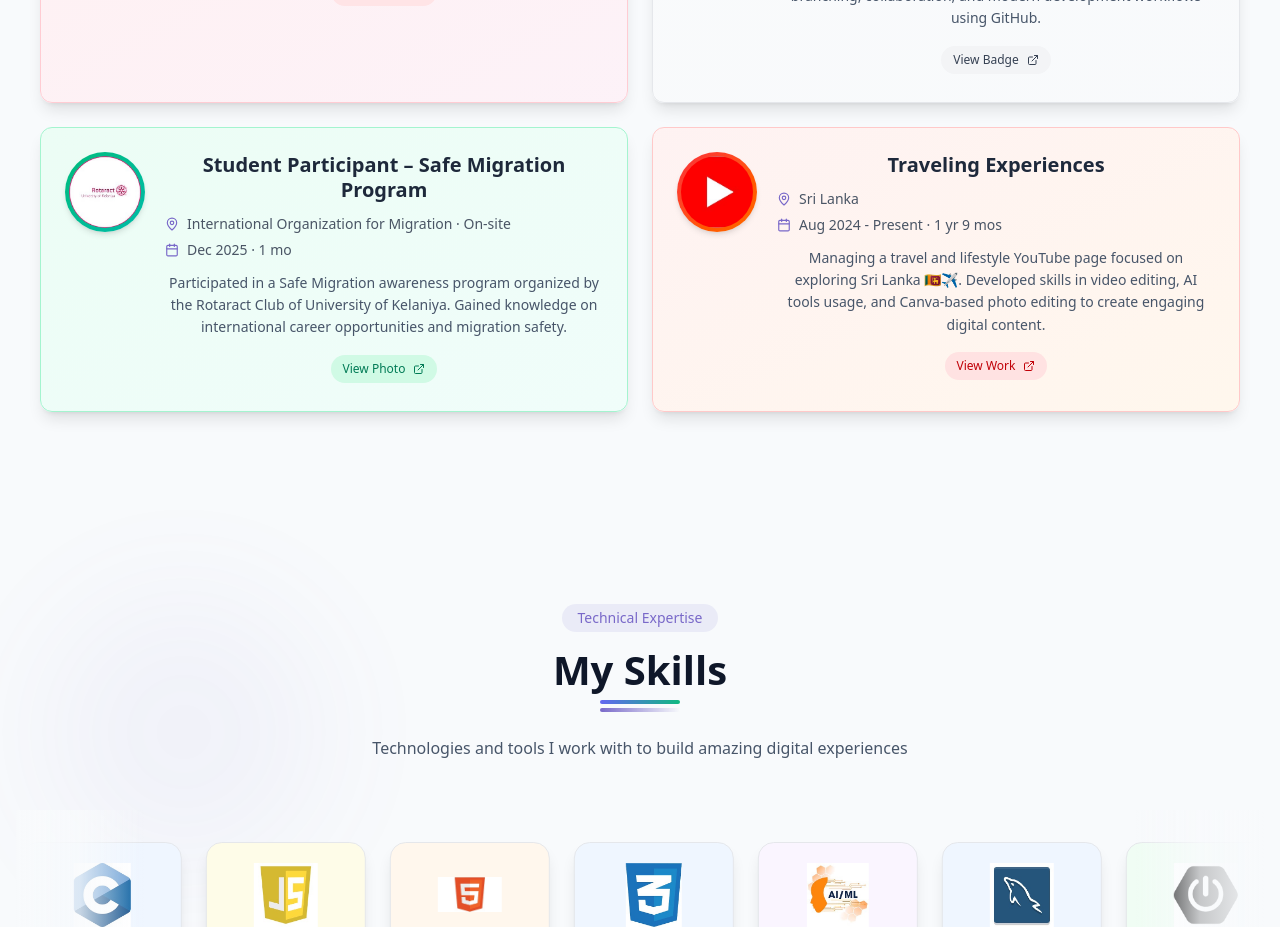
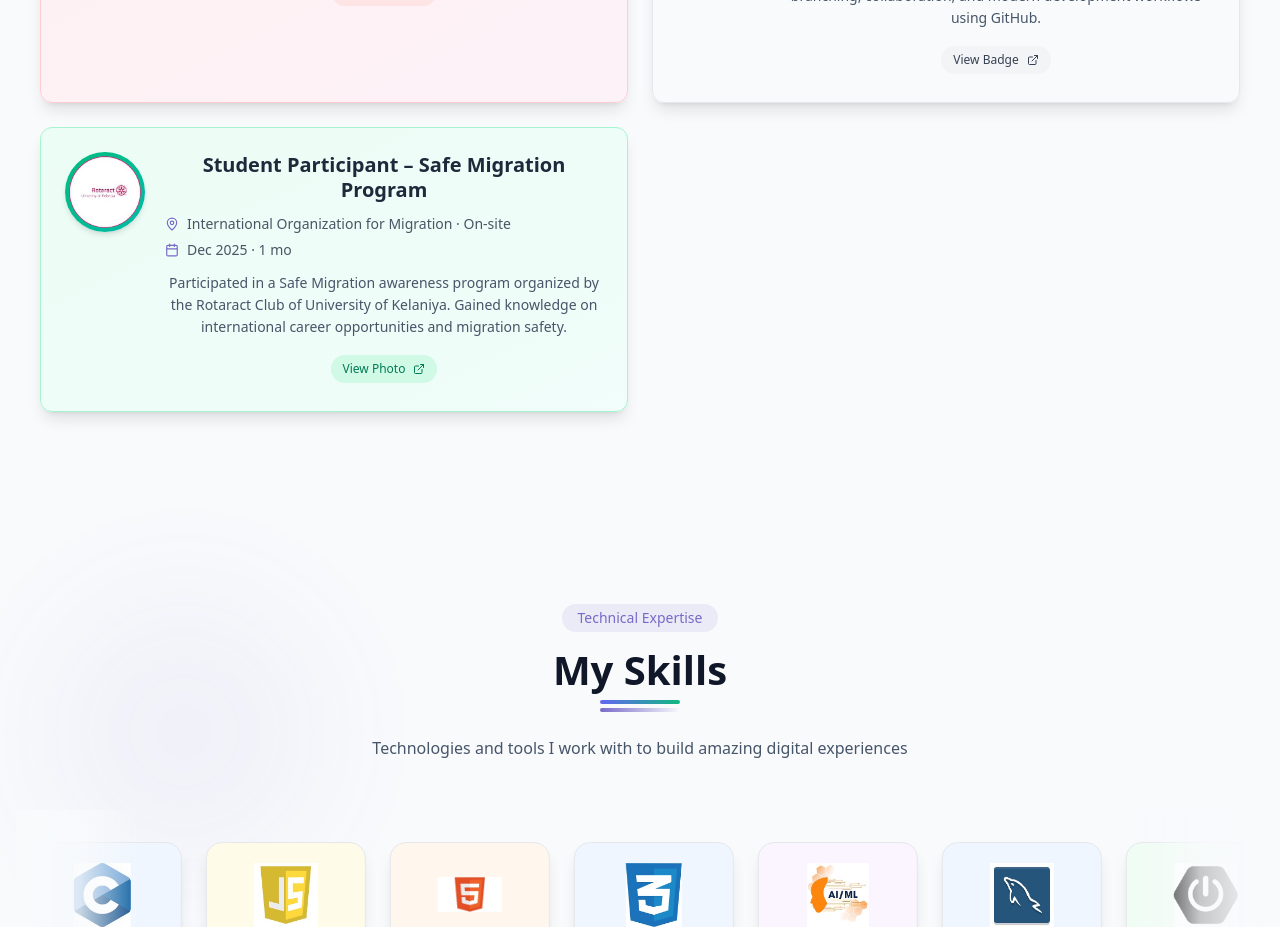
Before and after one commit to dulanachathurma/Dulana-New-Portfolio-main, a React (Vite) app: page / in a window 1280 px wide. Shown: the part 2780-3707 px from the top of the page. Built offline with nearby package versions, Linux system fonts and the light colour scheme.

Commit message:
Remove traveling experiences entry from ExperienceSection

```diff
--- a/src/components/ExperienceSection.jsx
+++ b/src/components/ExperienceSection.jsx
@@ -42,21 +42,8 @@ const experiences = [
     borderColor: "border-emerald-200 dark:border-emerald-800",
     iconBg: "from-emerald-500 to-teal-500",
     tagColor: "bg-emerald-100 dark:bg-emerald-900/50 text-emerald-700 dark:text-emerald-300"
-  },
-  {
-    id: 4,
-    title: "Traveling Experiences",
-    location: "Sri Lanka",
-    date: "Aug 2024 - Present · 1 yr 9 mos",
-    description: "Managing a travel and lifestyle YouTube page focused on exploring Sri Lanka 🇱🇰✈️. Developed skills in video editing, AI tools usage, and Canva-based photo editing to create engaging digital content.",
-    image: "/youtube-logo.png",
-    link: "https://www.linkedin.com/in/dulana-chathurma/overlay/Position/2741267109/treasury/?profileId=ACoAAFDfMasBoGUec8AKadGJzB74e0K0BTBPegE&lipi=urn%3Ali%3Apage%3Ad_flagship3_profile_view_base%3B65jxYYkUQ2%2BYVbBokosGhA%3D%3D",
-    linkText: "View Work",
-    bgGradient: "from-red-50 to-orange-50 dark:from-red-950/30 dark:to-orange-950/30",
-    borderColor: "border-red-200 dark:border-red-800",
-    iconBg: "from-red-500 to-orange-500",
-    tagColor: "bg-red-100 dark:bg-red-900/50 text-red-700 dark:text-red-300"
   }
+
 
 ];
 
```
